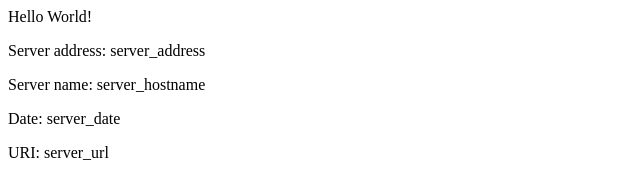
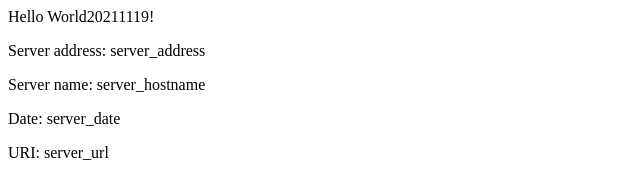
Before and after one commit to leon-yao/eks-example, a plain HTML site: page src/index.html in a window 1280 px wide. Shown: the full height of the page, 0-640 px from the left. Drawn offline with Linux system fonts and the light colour scheme.

Commit message:
20211119

```diff
--- a/src/index.html
+++ b/src/index.html
@@ -2,7 +2,7 @@
 <title>Hello World 20211118</title>
 </head>
 <div class="info">
-<h>Hello World!</h>
+<h>Hello World20211119! </h>
 <p><span>Server&nbsp;address:</span> <span>server_address</span></p>
 <p><span>Server&nbsp;name:</span> <span>server_hostname</span></p>
 <p class="smaller"><span>Date:</span> <span>server_date</span></p>
```
